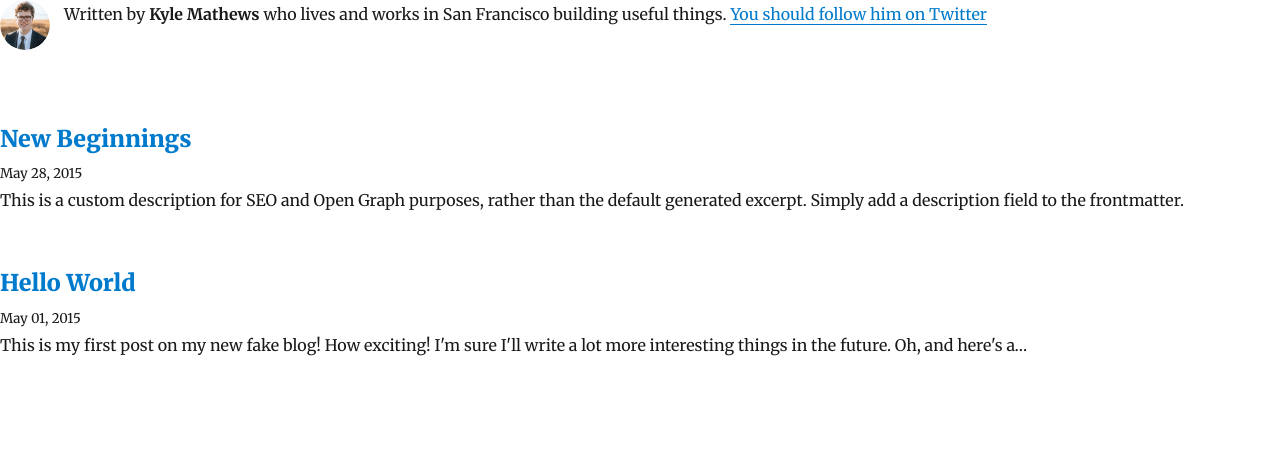
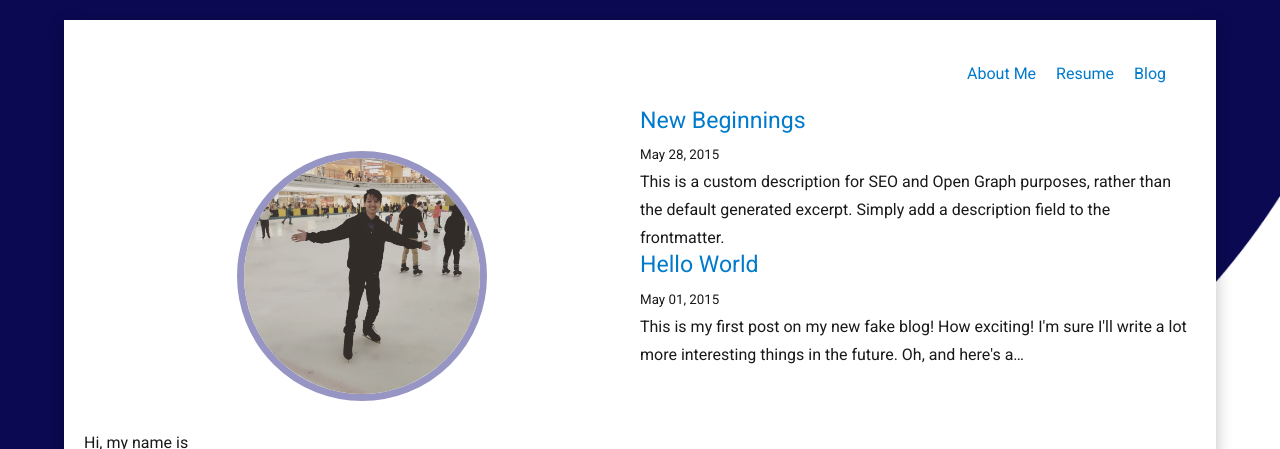
Before and after one commit to friskomayufid/friskomayufid.github.io, a Gatsby site: page /blog in a window 1280 px wide. Shown: the top 449 px of the page. Built offline with nearby package versions, Linux system fonts and the light colour scheme; Gatsby itself is replaced by a stand-in of ours; some packages are replaced by stand-ins of ours.

Commit message:
update assets and config

```diff
--- a/gatsby-browser.js
+++ /dev/null
@@ -1,3 +0,0 @@
-// custom typefaces
-import "typeface-montserrat"
-import "typeface-merriweather"
--- a/gatsby-config.js
+++ b/gatsby-config.js
@@ -1,8 +1,8 @@
 module.exports = {
   siteMetadata: {
-    title: `Gatsby Starter Blog`,
-    author: `Kyle Mathews`,
-    description: `A starter blog demonstrating what Gatsby can do.`,
+    title: `Frisko Mayufid`,
+    author: `Frisko Mayufid`,
+    description: `Personal web portfolio dan blog random.`,
     siteUrl: `https://gatsby-starter-blog-demo.netlify.com/`,
     social: {
       twitter: `kylemathews`,
--- a/src/components/layout.js
+++ b/src/components/layout.js
@@ -1,72 +1,36 @@
 import React from "react"
-import { Link } from "gatsby"
-
-import { rhythm, scale } from "../utils/typography"
+import '../styles/app.css'
+import Link from 'gatsby-link'
+import profile from '../../content/assets/frisko.jpg'
+import bg from '../../content/assets/background.png'
 
 class Layout extends React.Component {
   render() {
-    const { location, title, children } = this.props
-    const rootPath = `${__PATH_PREFIX__}/`
-    let header
+    const { children } = this.props
 
-    if (location.pathname === rootPath) {
-      header = (
-        <h1
-          style={{
-            ...scale(1.5),
-            marginBottom: rhythm(1.5),
-            marginTop: 0,
-          }}
-        >
-          <Link
-            style={{
-              boxShadow: `none`,
-              textDecoration: `none`,
-              color: `inherit`,
-            }}
-            to={`/`}
-          >
-            {title}
-          </Link>
-        </h1>
-      )
-    } else {
-      header = (
-        <h3
-          style={{
-            fontFamily: `Montserrat, sans-serif`,
-            marginTop: 0,
-          }}
-        >
-          <Link
-            style={{
-              boxShadow: `none`,
-              textDecoration: `none`,
-              color: `inherit`,
-            }}
-            to={`/`}
-          >
-            {title}
-          </Link>
-        </h3>
-      )
-    }
     return (
-      <div
-        style={{
-          marginLeft: `auto`,
-          marginRight: `auto`,
-          maxWidth: rhythm(24),
-          padding: `${rhythm(1.5)} ${rhythm(3 / 4)}`,
-        }}
-      >
-        <header>{header}</header>
-        <main>{children}</main>
-        <footer>
-          {/* © {new Date().getFullYear()}, Built with */}
-          {/* {` `} */}
-          {/* <a href="https://www.gatsbyjs.org">love &Gatsby</a> */}
-        </footer>
+      <div>
+        <div className="container">
+          <img className="background" alt="background" src={bg}></img>
+          <div className="section-wrap">
+            <div className="section-left">
+              <div className="title">
+                <img class="profile" alt="frisko" src={profile}></img>
+                <p>Hi, my name is</p>
+                <h1>Frisko Mayufid</h1>
+                <p>I am a Front End Developer & Blogger</p>
+              </div>
+            </div>
+            <div className="section-right">
+              <div className="navbar">
+                <Link className="navlink" to="/">About Me</Link>
+                <Link className="navlink" to="/">Resume</Link>
+                <Link className="navlink" to="/blog">Blog</Link>
+              </div>
+              <main>{children}</main>
+            </div>
+          </div>
+        </div>
       </div>
     )
   }
--- a/src/pages/blog.js
+++ b/src/pages/blog.js
@@ -2,21 +2,21 @@ import React, { Component } from 'react'
 import { Link, graphql } from "gatsby"
 import { rhythm } from "../utils/typography"
 
-import Bio from "../components/bio"
 import SEO from "../components/seo"
+import Layout from '../components/layout'
 
 export default class blog extends Component {
   render() {
     const { data } = this.props
     const posts = data.allMarkdownRemark.edges
+    const siteTitle = data.site.siteMetadata.title
 
     return (
-      <div>
+      <Layout location={this.props.location} title={siteTitle}>
         <SEO
-          title="All posts"
-          keywords={[`blog`, `gatsby`, `javascript`, `react`]}
+          title="Blog"
+          keywords={[`blog`, `gatsby`, `javascript`, `react`, `frisko`]}
         />
-        <Bio />
         {posts.map(({ node }) => {
           const title = node.frontmatter.title || node.fields.slug
           return (
@@ -39,7 +39,7 @@ export default class blog extends Component {
             </div>
           )
         })}
-      </div>
+      </Layout>
     )
   }
 }
--- a/src/pages/index.js
+++ b/src/pages/index.js
@@ -11,7 +11,7 @@ class BlogIndex extends React.Component {
     return (
       <Layout location={this.props.location} title={siteTitle}>
         <SEO
-          title="All posts"
+          title="Tentang"
           keywords={[`blog`, `gatsby`, `javascript`, `react`]}
         />
       </Layout>
--- /dev/null
+++ b/src/styles/app.css
@@ -0,0 +1,82 @@
+@import url('https://fonts.googleapis.com/css?family=Lobster|Roboto');
+
+html {
+    box-sizing: border-box;
+    font-size: 16px;
+    /* font-family: 'Lobster', cursive; */
+}
+
+*, *:before, *:after {
+box-sizing: inherit;
+}
+
+body, h1, h2, h3, h4, h5, h6, p, ol, ul {
+margin: 0;
+padding: 0;
+font-weight: normal;
+font-family: 'Roboto', sans-serif;
+}
+
+ol, ul {
+list-style: none;
+}
+
+img {
+max-width: 100%;
+height: auto;
+}
+
+a {
+    text-decoration: none;
+    box-shadow: none;
+}
+
+/* Custom Code */
+.background {
+    position: absolute;
+    top: -150px;
+    z-index: -1000;
+}
+
+.section-wrap {
+    width: 90%;
+    min-height: 100vh;
+    margin: auto;
+    background: #fff;
+    margin-top: 20px;
+    padding: 20px;
+    box-shadow: 0px 4px 15px rgba(0, 0, 0, 0.25);
+}
+
+.section-left {
+    width: 50%;
+    float: left;
+}
+
+.section-right {
+    width: 50%;
+    float: right;
+}
+
+.navbar {
+    float: right;
+    margin: 20px;
+}
+
+a.navlink {
+    margin: 10px;
+}
+
+main {
+    float: left;
+}
+
+.title .profile {
+    margin-top: 20%;
+    border-radius: 50%;
+    border: 7px solid rgba(80, 79, 155, 0.6);
+    width: 250px;
+    display: block;
+    margin-left: auto;
+    margin-right: auto;
+}
```
Also changed, not shown: content/assets/background.png (added), content/assets/frisko.jpg (added), content/assets/profile-pic.jpg (deleted).
